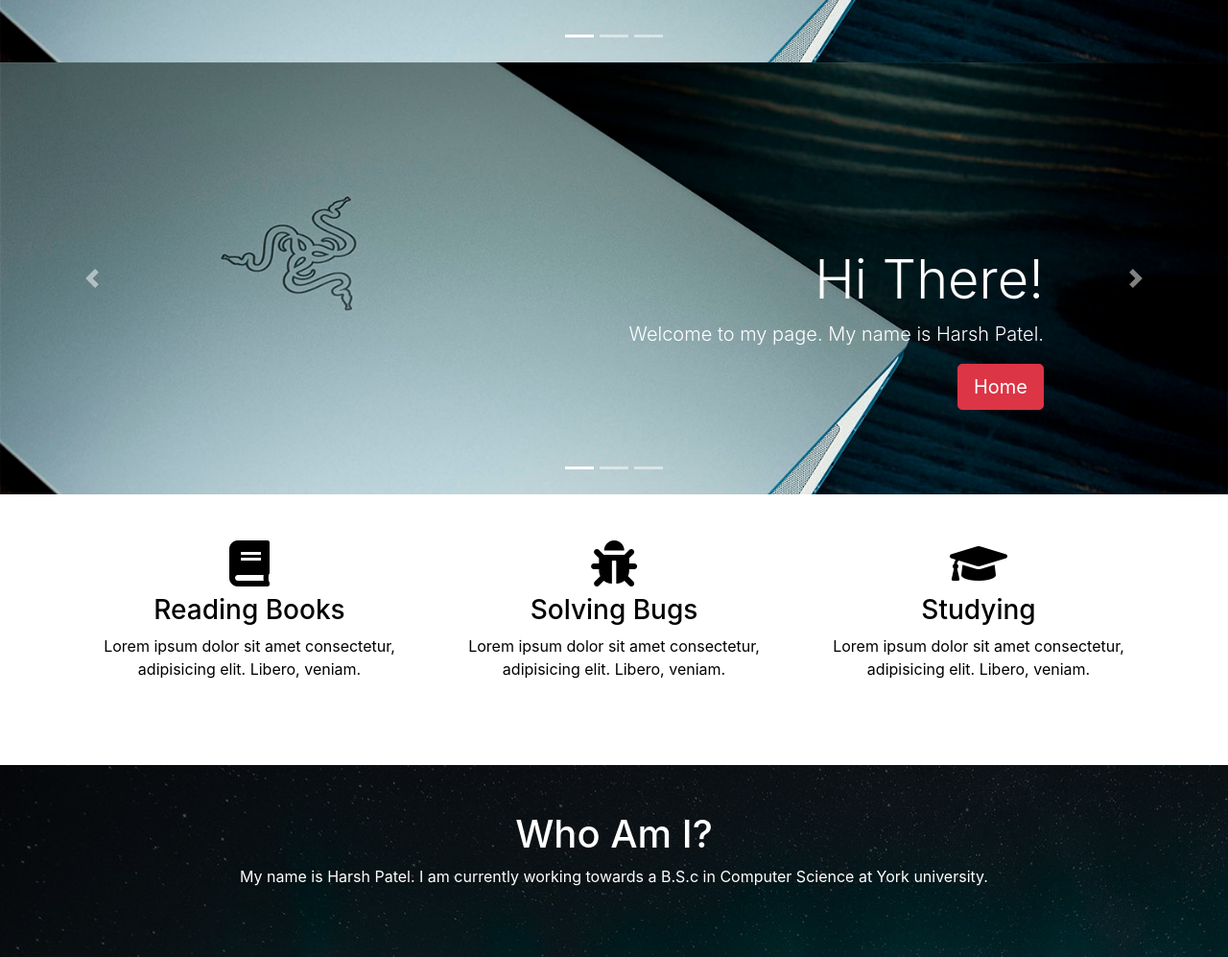
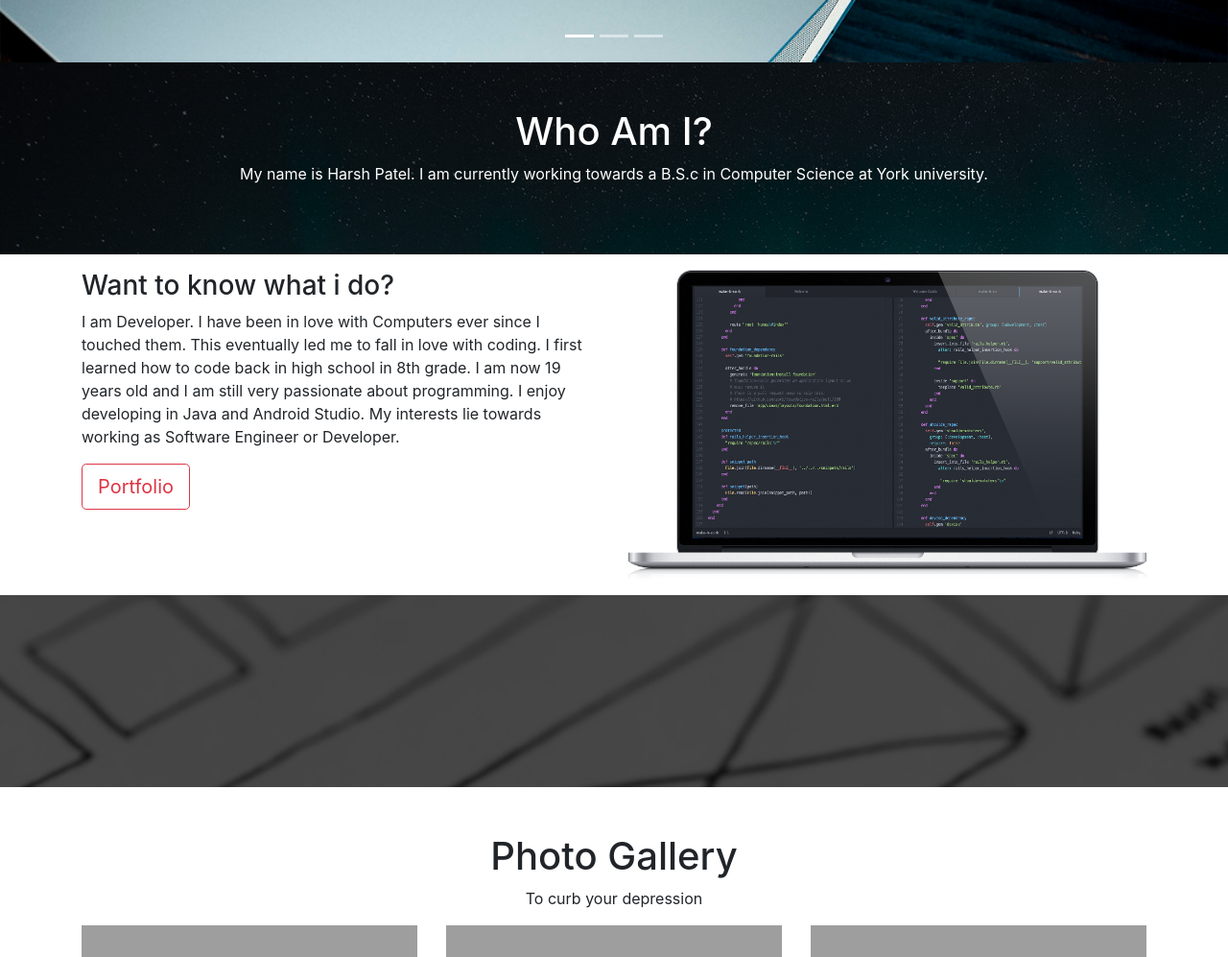
Before and after one commit to Harsh-B-Patel/MyWebsit, a plain HTML site: page index.html in a window 1280 px wide. Shown: the part 441-1438 px from the top of the page at 96% size. Drawn offline with nearby package versions, Linux system fonts and the light colour scheme; some packages are replaced by stand-ins of ours; grey boxes are pictures that could not be loaded; a script that the page names is missing.

Commit message:
Update index.html

```diff
--- a/index.html
+++ b/index.html
@@ -27,9 +27,7 @@
 
 
 
-
-
-
+<!-- showcase slider -->
 
   <section id="showcase">
     <div id="myCarousel" class="carousel slide" data-ride="carousel">
@@ -85,84 +83,6 @@
 
 
 
-  <!-- SHOWCASE SLIDER -->
-  <section id="showcase">
-    <div id="myCarousel" class="carousel slide" data-ride="carousel">
-      <ol class="carousel-indicators">
-        <li data-target="#myCarousel" data-slide-to="0" class="active"></li>
-        <li data-target="#myCarousel" data-slide-to="1"></li>
-        <li data-target="#myCarousel" data-slide-to="2"></li>
-      </ol>
-      <div class="carousel-inner">
-        <div class="carousel-item carousel-image-1 active">
-          <div class="container">
-            <div class="carousel-caption text-right mb-5">
-              <h1 class="display-4">Hi There!</h1>
-              <p class="lead">Welcome to my page. My name is Harsh Patel. </p>
-                <a href="#home" class="btn btn-danger btn-lg">Home</a>
-              </div>
-            </div>
-          </div>
-
-          <div class="carousel-item carousel-image-2">
-            <div class="container">
-              <div class="carousel-caption mb-5">
-                <h1 class="display-4">Portfolio</h1>
-                <p class="lead"> I am a young and aspiring computer scientist.</p>
-                  <a href="portfolio.html" class="btn btn-primary btn-lg">Portfolio</a>
-                </div>
-              </div>
-            </div>
-
-            <div class="carousel-item carousel-image-3">
-              <div class="container">
-                <div class="carousel-caption text-right mb-5">
-                  <h1 class="display-4">Hire Me?</h1>
-                  <p class="lead">Want to hire my services? Take a look at my Resume.</p>
-                    <a href="resume.pdf" class="btn btn-success btn-lg">Resume</a>
-                  </div>
-                </div>
-              </div>
-            </div>
-
-            <a href="#myCarousel" data-slide="prev" class="carousel-control-prev">
-              <span class="carousel-control-prev-icon"></span>
-            </a>
-
-            <a href="#myCarousel" data-slide="next" class="carousel-control-next">
-              <span class="carousel-control-next-icon"></span>
-            </a>
-          </div>
-        </section>
-
-        <!--HOME ICON SECTION  -->
-        <section id="home-icons" class="py-5">
-          <div class="container">
-            <div class="row">
-              <div class="col-md-4 mb-4 text-center">
-                <a href="https://www.webnovel.com/" style="color:black">
-                <i class="fa fa-book fa-3x mb-2"></i>
-                <h3>Reading Books</h3>
-                <p>Lorem ipsum dolor sit amet consectetur, adipisicing elit. Libero, veniam.</p>
-                  </a>
-              </div>
-              <div class="col-md-4 mb-4 text-center">
-                <a href="https://github.com/Harsh-B-Patel" style="color:black">
-                <i class="fa fa-bug fa-3x mb-2"></i>
-                <h3>Solving Bugs</h3>
-                <p>Lorem ipsum dolor sit amet consectetur, adipisicing elit. Libero, veniam.</p>
-              </a>
-              </div>
-              <div class="col-md-4 mb-4 text-center">
-                <a href="https://www.yorku.ca/index.html" style="color:black">
-                <i class="fa fa-graduation-cap fa-3x mb-2"></i>
-                <h3>Studying</h3>
-                <p>Lorem ipsum dolor sit amet consectetur, adipisicing elit. Libero, veniam.</p>
-              </a>
-              </div>
-            </div>
-          </div>
-        </section>
 
         <!-- HOME HEADING SECTION -->
         <section id="home-heading" class="p-5">
```
Lines whose indentation alone changed are shown as unchanged.
